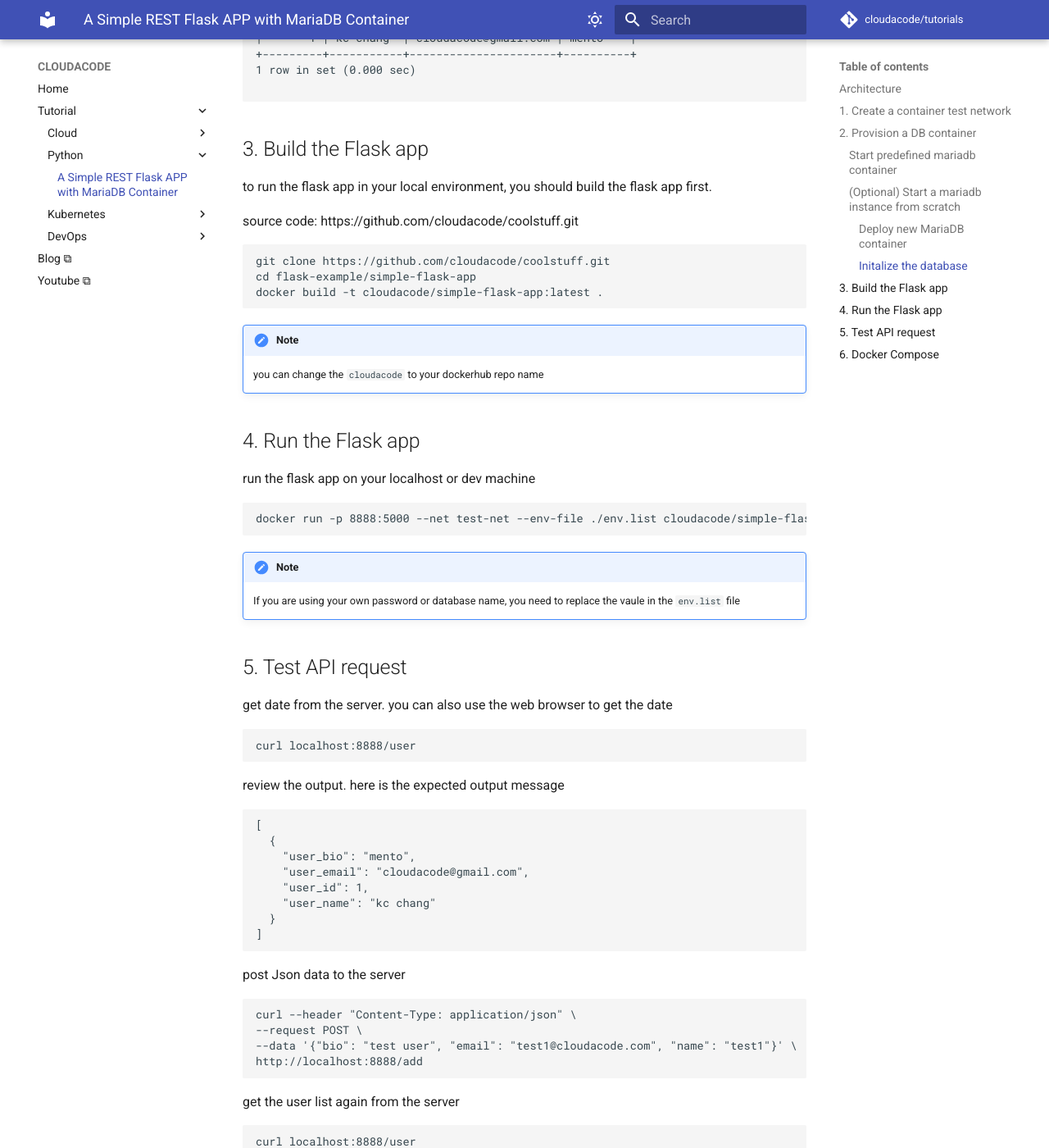
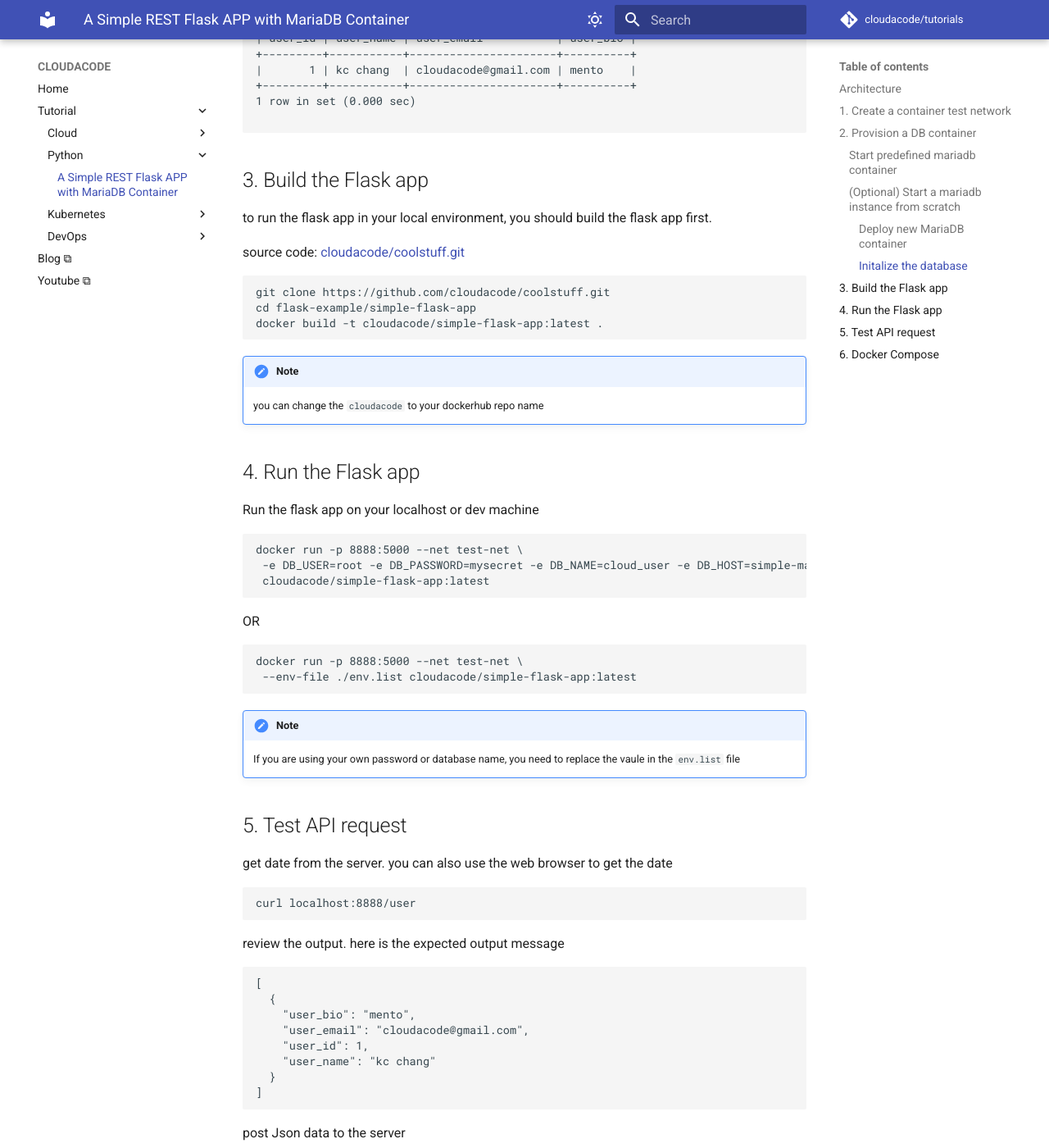
Before and after one commit to cloudacode/tutorials, an MkDocs documentation site: the page built from docs/python/flask/simple-flask-app-mariadb.md, in a window 1280 px wide and 1400 px high, scrolled down 2615 px. Shown: the whole window at 82% size. Built offline with MkDocs 1.6.1 and Material for MkDocs 9.7.7, drawn with Linux system fonts in a browser that asks for light colours; comment, search, counter and statistics services are not loaded; some of the changed text lies outside the part shown.

Commit message:
added docker environment parameter

````diff
--- a/docs/python/flask/simple-flask-app-mariadb.md
+++ b/docs/python/flask/simple-flask-app-mariadb.md
@@ -48,7 +48,9 @@ dockerfile of the cloudacode/mariadb: [simple-mariadb-container](https://github.
 #### Deploy new MariaDB container
 
 ```bash
-docker run -p 3306:3306 --name my-mariadb --net test-net -e MYSQL_ROOT_PASSWORD=mysecret -e MYSQL_DATABASE=cloud_user -d mariadb:latest
+docker run -p 3306:3306 --name my-mariadb --net test-net \
+ -e MYSQL_ROOT_PASSWORD=mysecret -e MYSQL_DATABASE=cloud_user \
+ -d mariadb:latest
 ```
 
 !!! Note
@@ -108,7 +110,7 @@ MariaDB [cloud_user]> select * from cloud_user;
 
 to run the flask app in your local environment, you should build the flask app first.
 
-source code: https://github.com/cloudacode/coolstuff.git
+source code: [cloudacode/coolstuff.git](https://github.com/cloudacode/coolstuff)
 
 ```bash
 git clone https://github.com/cloudacode/coolstuff.git
@@ -121,9 +123,17 @@ docker build -t cloudacode/simple-flask-app:latest .
 
 ## 4. Run the Flask app
 
-run the flask app on your localhost or dev machine
+Run the flask app on your localhost or dev machine
+
 ```bash
-docker run -p 8888:5000 --net test-net --env-file ./env.list cloudacode/simple-flask-app:latest
+docker run -p 8888:5000 --net test-net \
+ -e DB_USER=root -e DB_PASSWORD=mysecret -e DB_NAME=cloud_user -e DB_HOST=simple-mariadb \
+ cloudacode/simple-flask-app:latest
+```
+OR
+```bash
+docker run -p 8888:5000 --net test-net \
+ --env-file ./env.list cloudacode/simple-flask-app:latest
 ```
 
 !!! Note
````
